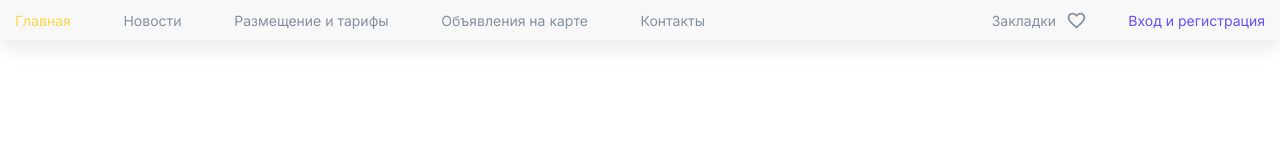
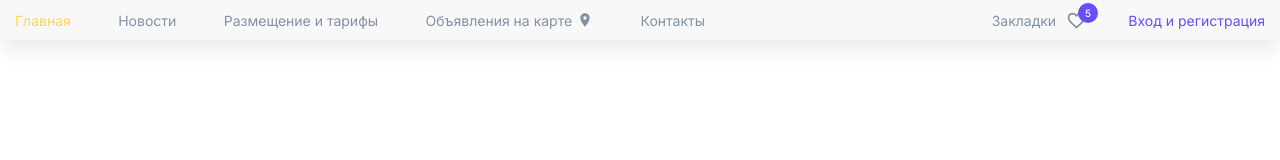
Before and after one commit to Undefined-deve1oper/react-sdaem-by, a React (Create React App) app: page / in a window 1280 px wide. Shown: the top 160 px of the page. Built offline with nearby package versions, Linux system fonts and the light colour scheme.

Commit message:
add bookmark component in header

```diff
--- /dev/null
+++ b/src/app/components/common/Bookmark/Bookmark.tsx
@@ -0,0 +1,36 @@
+import React from 'react';
+import {Badge, styled, Typography} from "@mui/material";
+import {FavoriteBorder} from "@mui/icons-material";
+import {NavLink} from "react-router-dom";
+
+const StyledBadge = styled(Badge)(({theme}) => ({
+    '& .MuiBadge-badge': {
+        display: "flex",
+        alignItems: "center",
+        justifyContent: "center",
+        fontSize: "10px",
+        color: '#fff',
+        top: "3px",
+        right: "-1px",
+        background: theme.palette.primary.main
+    },
+}));
+
+interface BookmarkProps {
+    label?: string;
+}
+
+const Bookmark: React.FC<BookmarkProps> = ({label}) => {
+    return (
+        <div className={"bookmark"}>
+            <NavLink to="/bookmark" className={"bookmark__item"}>
+                <Typography className={"bookmark__label"}>{label}</Typography>
+                <StyledBadge badgeContent={5} color="secondary">
+                    <FavoriteBorder/>
+                </StyledBadge>
+            </NavLink>
+        </div>
+    );
+};
+
+export default Bookmark;
--- /dev/null
+++ b/src/app/components/common/Bookmark/index.ts
@@ -0,0 +1,3 @@
+import Bookmark from "./Bookmark";
+
+export default Bookmark;
--- /dev/null
+++ b/src/app/components/common/Bookmark/styles/_bookmark.scss
@@ -0,0 +1,27 @@
+.bookmark {
+	// .bookmark__item
+	&__item {
+		color: $mainColor;
+
+		display: flex;
+		align-items: center;
+		justify-content: center;
+		@include adaptiv-value("gap", 10, 5, 1);
+		transition: all 0.3s ease-out 0s;
+
+		@media (any-hover: hover) {
+			&:hover {
+				color: $violetColor;
+			}
+		}
+	}
+
+	// .bookmark__label
+	.bookmark__label {
+		color: inherit;
+	}
+
+	& svg {
+		color: inherit;
+	}
+}
--- a/src/app/components/common/Header/HeaderTop.tsx
+++ b/src/app/components/common/Header/HeaderTop.tsx
@@ -4,6 +4,7 @@ import { Icon, Typography } from "@mui/material";
 import { FavoriteBorder } from "@mui/icons-material";
 import {RoutesNavType} from "../../../router/routes";
 import NavList from "../NavList";
+import Bookmark from "../Bookmark";
 
 type HeaderTopProps = {
     links: RoutesNavType[];
@@ -18,17 +19,7 @@ const HeaderTop: React.FC<HeaderTopProps> = ({ links }) => {
                     className={"top-header__menu menu"}
                 />
                 <div className="top-header__actions actions-header">
-                    <div className="actions-header__item favorites-header">
-                        <NavLink
-                            className="favorites-header__item"
-                            to="/bookmarks"
-                        >
-                            <Typography component="span" variant="inherit">
-                                Закладки
-                            </Typography>
-                            <Icon component={FavoriteBorder} />
-                        </NavLink>
-                    </div>
+                    <Bookmark label="Закладки"/>
                 </div>
                 <div className="header-buttons">
                     <NavLink to="/login" className="header-buttons-button">
--- a/src/app/components/common/Header/styles/_header.scss
+++ b/src/app/components/common/Header/styles/_header.scss
@@ -77,6 +77,7 @@
 		}
 
 		svg {
+			font-size: 16px !important;
 			margin: 0px 5px 0px 0px;
 		}
 	}
@@ -92,24 +93,16 @@
 
 .actions-header {
 	flex: 1 1 auto;
-	justify-content: flex-end;
+
 	position: relative;
 	z-index: 5;
+
 	display: grid;
+	align-items: center;
+	grid-auto-flow: column;
+	justify-content: flex-end;
 	grid-template-columns: auto;
-	grid-auto-flow: column;
-	align-items: center;
 	@include adaptiv-value("gap", 40, 20, 1);
-	// .actions-header__item
-	&__item {
-		color: $mainColor;
-	}
-
-	// .actions-header__button
-	&__button {
-		color: $violetColor;
-		font-weight: 500;
-	}
 }
 
 .ads-header {
--- a/src/app/components/common/NavItem/NavItem.tsx
+++ b/src/app/components/common/NavItem/NavItem.tsx
@@ -1,6 +1,7 @@
 import React from 'react';
 import {RoutesNavType} from "../../../router/routes";
 import {NavLink} from "react-router-dom";
+import {Icon} from "@mui/material";
 
 type NavItemProps = {
     route: RoutesNavType;
@@ -17,6 +18,7 @@ const NavItem: React.FC<NavItemProps> = ({route, closeMenu}) => {
                 onClick={closeMenu}
             >
                 {route.name}
+                {route.icon && <Icon component={route.icon}/>}
             </NavLink>
         </li>
     );
--- a/src/app/scss/components/index.scss
+++ b/src/app/scss/components/index.scss
@@ -1,11 +1,5 @@
 @import "../../components/common/Header/styles/header";
 @import "../../components/common/NavList/styles/navList";
 @import "../../components/common/Logo/styles/logo";
-//@import "../../components/common/Burger/styles/burger";
-//@import "../../components/common/Dropdown/styles/dropdown";
+@import "../../components/common/Bookmark/styles/bookmark";
 @import "../../components/common/Fields/SelectField/styles/select-field";
-//@import "../../components/common/SearchPanel/styles/search-panel";
-//@import "../../components/common/Footer/styles/footer";
-//@import "../../components/ui/Header/PhoneMenu/styles/phone-menu";
-//@import "../../components/ui/SearchEstateForm/styles/search-estate";
-//@import "../../components/pages/HomePage/styles/home-page";
```
